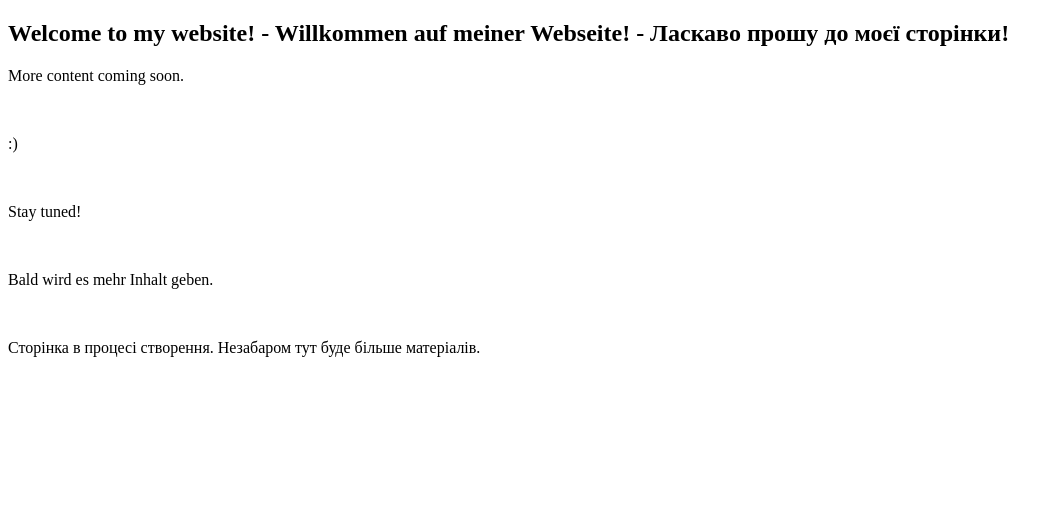
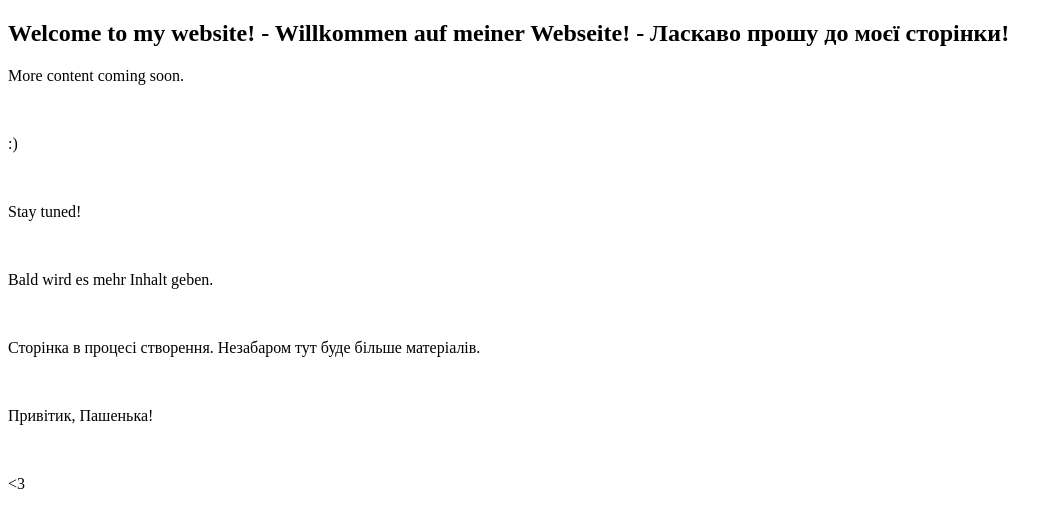
Before and after one commit to LaaTheCoder/LaaTheCoder.github.io, a plain HTML site: page index.html in a window 1280 px wide. Shown: the whole page, without its empty margins (0-1063 px from the left). Drawn offline with Linux system fonts and the light colour scheme.

Commit message:
hallo Pascha

```diff
--- a/index.html
+++ b/index.html
@@ -14,6 +14,11 @@
       <p>Bald wird es mehr Inhalt geben.</p>
       <br>
       <p>Сторінка в процесі створення. Незабаром тут буде більше матеріалів.</p>
+      <br>
+      <p>Привітик, Пашенька!</p>
+      <br>
+      <p><3</p>
+
 
     </body>
   </section>
```
